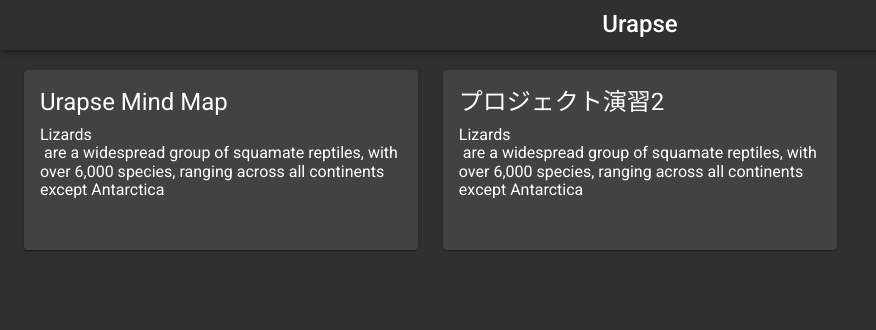
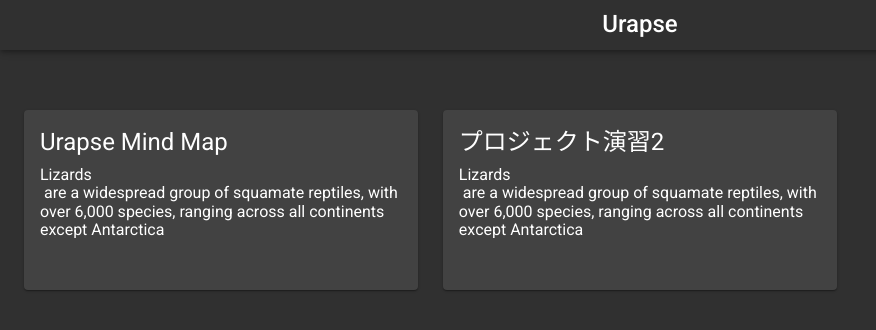
Before and after one commit to Nexus0831/urapse, a Vue app: page / in a window 1280 px wide. Shown: the top 330 px of the page, without its empty margins (0-876 px from the left). Built offline with nearby package versions, Linux system fonts and the light colour scheme.

Commit message:
update: HomeViewのレイアウトを変更

```diff
--- a/src/components/HomeView.vue
+++ b/src/components/HomeView.vue
@@ -1,8 +1,10 @@
 <template>
   <div id="home">
-    <template v-for="item in testData">
-      <Card :id="item.key" :key="item.key" :title="item.title" :body="item.body" />
-    </template>
+    <div id="cards">
+      <template v-for="item in testData">
+        <Card :id="item.key" :key="item.key" :title="item.title" :body="item.body" />
+      </template>
+    </div>
     <!--<i class="material-icons" style="color: #FB8C00">add</i>-->
   </div>
 </template>
@@ -35,6 +37,13 @@ export default class HomeView extends Vue {
 <style scoped lang="stylus">
 #home
   display grid
+  grid-template-rows 40px 1fr
+  grid-template-columns 1fr
+
+#cards
+  display grid
+  grid-row 2 / 3
+  grid-column 1 / 2
 
   @media (max-width 619px)
     grid-template-columns: 1fr;
```
